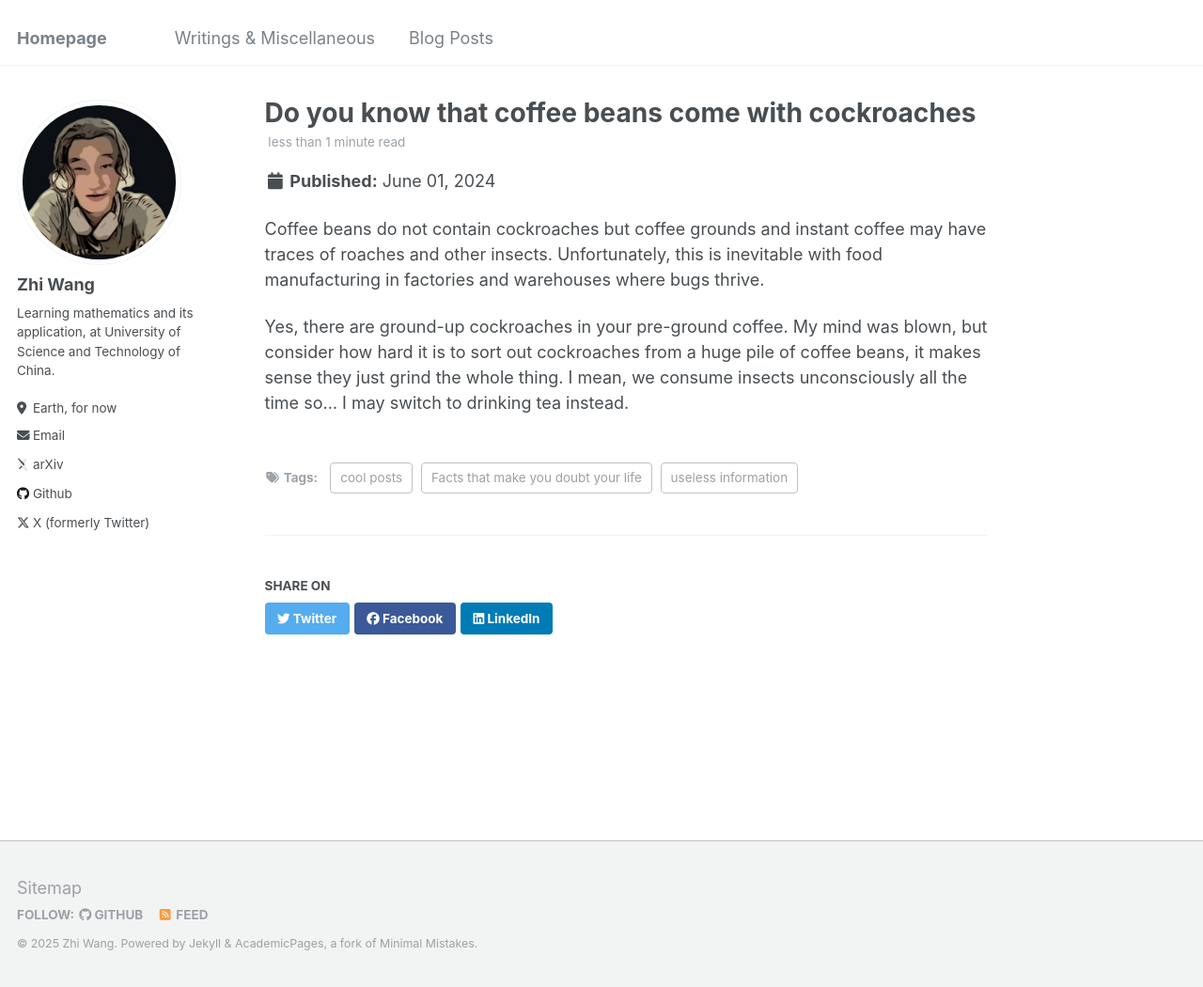
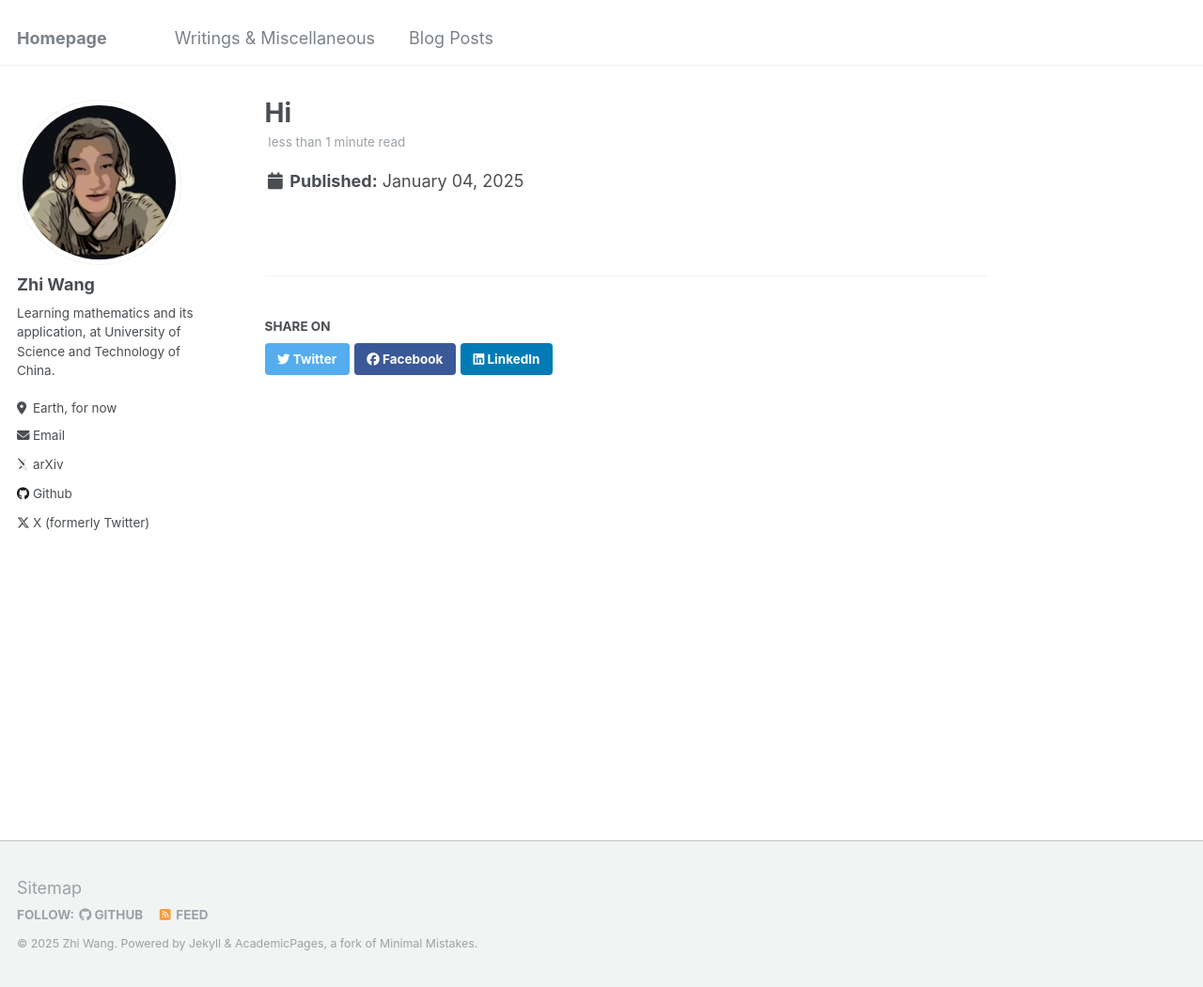
Before and after one commit to Zhi0467/Zhi0467.github.io, a Jekyll site: the page built from _posts/2024-04-26-blog-post-1.md, in a window 1280 px wide and 1050 px high. Shown: the whole window at 94% size. Built offline with Jekyll 4.4.1, drawn with Linux system fonts in a browser that asks for light colours; some web fonts are replaced.

Commit message:
added something

```diff
--- a/_posts/2024-04-26-blog-post-1.md
+++ b/_posts/2024-04-26-blog-post-1.md
@@ -1,13 +1,7 @@
 ---
-title: 'Do you know that coffee beans come with cockroaches'
-date: 2024-06-01
-permalink: /posts/2024/04/blog-post-1/
+title: 'Hi'
+date: 2025-01-04
+permalink: /posts/2025/01/blog-post-1/
 tags:
-  - cool posts
-  - Facts that make you doubt your life
-  - useless information
+  -
 ---
-
-Coffee beans do not contain cockroaches but coffee grounds and instant coffee may have traces of roaches and other insects. Unfortunately, this is inevitable with food manufacturing in factories and warehouses where bugs thrive.
-
-Yes, there are ground-up cockroaches in your pre-ground coffee. My mind was blown, but consider how hard it is to sort out cockroaches from a huge pile of coffee beans, it makes sense they just grind the whole thing. I mean, we consume insects unconsciously all the time so... I may switch to drinking tea instead.
```
Also changed, not shown: _portfolio/portolio-4.md (+1 -0 lines), 1 other file.
